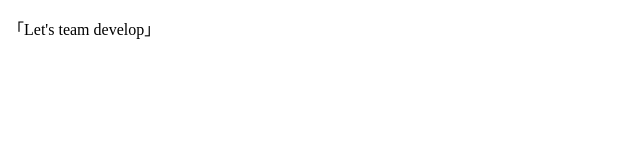
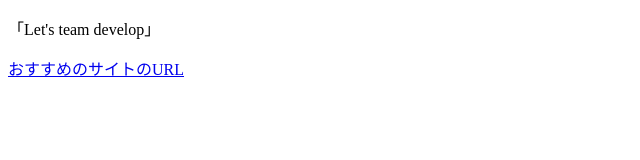
Before and after one commit to keigo0409/Nininoname, a plain HTML site: page index.html in a window 1280 px wide. Shown: the whole page, without its empty margins (0-640 px from the left). Drawn offline with Linux system fonts and the light colour scheme.

Commit message:
修正コメントに従って index.htmlに追記
bodyタグ内におすすめのサイトのURLを追記

```diff
--- a/index.html
+++ b/index.html
@@ -7,5 +7,6 @@
 </head>
 <body>
 	<p>「Let's team develop」</p>
+	<a href="https://qiita.com/" alt ="開発の際におすすめのサイト">おすすめのサイトのURL</a>
 </body>
 </html>
```
